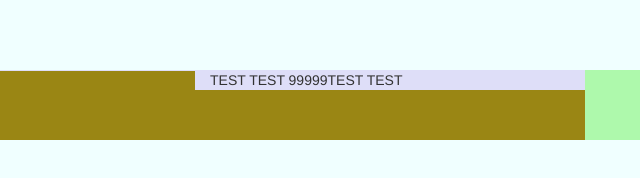
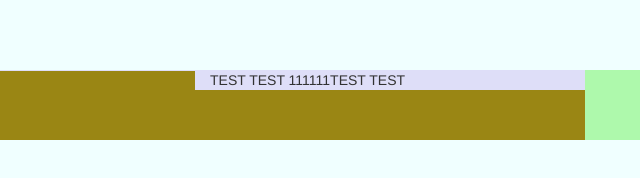
Before and after one commit to FlorianBuchfink/StraightBeTest, a plain HTML site: page index.html in a window 1280 px wide. Shown: the full height of the page, 640-1280 px from the left. Drawn offline with nearby package versions, Linux system fonts and the light colour scheme.

Commit message:
Revert "Revert "Merge branch 'Luger-Änderungen'""
This reverts commit 2aea75b06d23186a0d96c390927351dfaa23f491.

```diff
--- a/index.html
+++ b/index.html
@@ -39,7 +39,7 @@
 
 				</div>
 				<div class="col-xs-4" style="background-color: #dedef8">
-				TEST TEST 99999TEST TEST
+				TEST TEST 111111TEST TEST
 				</div>
 			</div>
 		</div>
```
